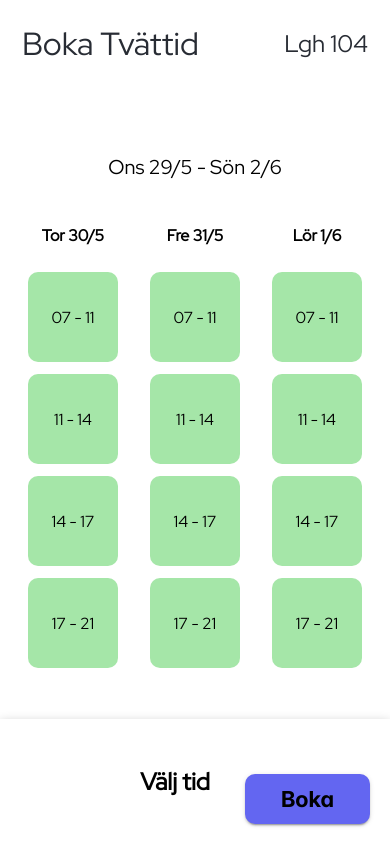
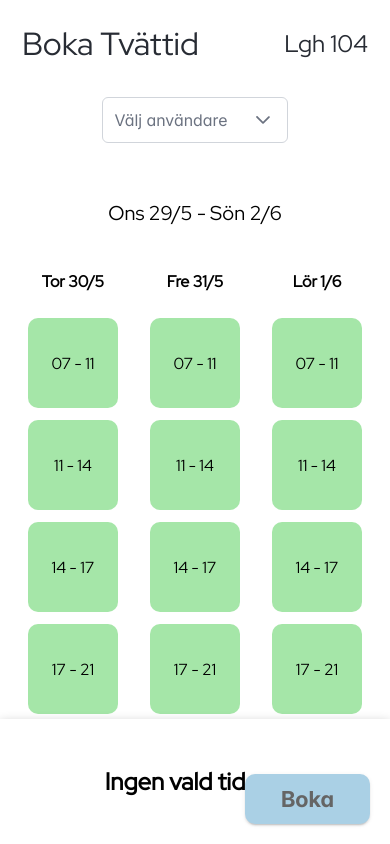
Before and after one commit to gustavAlbrekts0n/bokningsapp, a React (Create React App) app in the folder react-app/: page / in a window 390 px wide. Shown: the top 844 px of the page. Built offline with nearby package versions, Linux system fonts and the light colour scheme; no server answers.

Commit message:
Reload page when booking, disable booking if no selected time, add user select dropdown

```diff
--- a/react-app/src/App.css
+++ b/react-app/src/App.css
@@ -92,11 +92,19 @@
   cursor: pointer;
   text-align: center;
   font-size: 22px;
-  transition: background-color 0.2s, transform 0.15s;
-  /*background-color: rgb(70, 223, 103);*/
+  transition: background-color 0.2s;
+  background-color: rgb(115, 177, 212);
 }
 
 .button-book:hover {
-  transform: scale(1.04);
-  background-color: rgb(76, 65, 236);
+  background-color: rgb(104, 146, 185);
 }
+
+.unbookable {
+  color: #6b6b6b;
+  background-color: rgb(189, 189, 189);
+}
+
+.unbookable:hover {
+  background-color: rgb(189, 189, 189);
+}
--- a/react-app/src/App.js
+++ b/react-app/src/App.js
@@ -4,6 +4,7 @@ import "primereact/resources/themes/lara-light-indigo/theme.css";
 import "./App.css";
 import CalendarComponent from "./components/Calendar";
 import ButtonBook from "./components/ButtonBook";
+import DropdownComponent from "./components/Dropdown";
 
 const App = () => {
   const [selectedDate, setSelectedDate] = useState(" ");
@@ -36,7 +37,7 @@ const App = () => {
 
   const getSelectionComponent = () => {
     if (!hasSelection) {
-      return <h2>Välj tid</h2>;
+      return <h2>Ingen vald tid</h2>;
     }
     return (
       <>
@@ -55,6 +56,7 @@ const App = () => {
       </div>
 
       <div className="app-body">
+        <DropdownComponent />
         <CalendarComponent
           onChange={handleDateTimeChange}
           bookings={data}
--- a/react-app/src/components/ButtonBook.js
+++ b/react-app/src/components/ButtonBook.js
@@ -19,7 +19,20 @@ const ButtonBook = ({ date, time, hasSelection }) => {
       },
       body: JSON.stringify(data),
     };
-    fetch("/api", options);
+    fetch("/api", options)
+      .then((response) => {
+        if (!response.ok) {
+          throw new Error("Network response not ok");
+        }
+        return response.json();
+      })
+      .then((result) => {
+        console.log(result);
+        window.location.reload(); // TODO: Better solution than reloading the entire page?
+      })
+      .catch((error) => {
+        console.error("There was a problem with fetching the data");
+      });
   };
 
   const accept = () => {
@@ -43,7 +56,21 @@ const ButtonBook = ({ date, time, hasSelection }) => {
     console.log("Bokning avbruten.", date, time);
   };
 
+  const warningNoSelection = () => {
+    toast.current.show({
+      severity: "warn",
+      summary: "Ingen tid vald",
+      detail: "Välj en tid först",
+      life: 3000,
+    });
+    console.log("Bokning ej genomförd, saknar vald tid.");
+  };
+
   const showTemplate = () => {
+    if (!hasSelection) {
+      warningNoSelection();
+      return;
+    }
     confirmDialog({
       group: "bookingConfirmation",
       header: "Bekräftelse",
@@ -68,9 +95,12 @@ const ButtonBook = ({ date, time, hasSelection }) => {
       <div className="card flex justify-content-center">
         <Button
           onClick={() => showTemplate()}
-          className={`button-book ${!hasSelection ? "unbookable" : ""}`}
+          className={`button-book ${
+            !hasSelection ? "unbookable-not-used" : ""
+          }`}
           label="Boka"
           raised
+          disabled={!hasSelection}
         />
       </div>
     </>
--- /dev/null
+++ b/react-app/src/components/Dropdown.js
@@ -0,0 +1,24 @@
+import React, { useState } from "react";
+import { Dropdown } from "primereact/dropdown";
+
+export default function DropdownComponent() {
+  const [selectedUser, setSelectedUser] = useState(null);
+  const users = [
+    { name: "Anders Alvarsson" },
+    { name: "Benny Burgersson" },
+    { name: "Camilla Carlsdotter" },
+  ];
+
+  return (
+    <div className="card flex justify-content-center">
+      <Dropdown
+        value={selectedUser}
+        onChange={(e) => setSelectedUser(e.value)}
+        options={users}
+        optionLabel="name"
+        placeholder="Välj användare"
+        className="w-full md:w-14rem"
+      />
+    </div>
+  );
+}
--- a/react-app/src/components/calendar.css
+++ b/react-app/src/components/calendar.css
@@ -71,7 +71,7 @@
 
 .time-slot:hover {
     /*transform: scale(1.03);*/
-    background-color: rgb(124, 172, 218);
+    background-color: rgb(104, 146, 185);
 }
 
 .time-slot-booked {
@@ -92,5 +92,5 @@
 }
 
 .time-slot-selected {
-    background-color: rgb(133, 188, 219);
+    background-color: rgb(115, 177, 212);
 }
```
Also changed, not shown: 2 other files (tests, documents, lock files or other folders).
